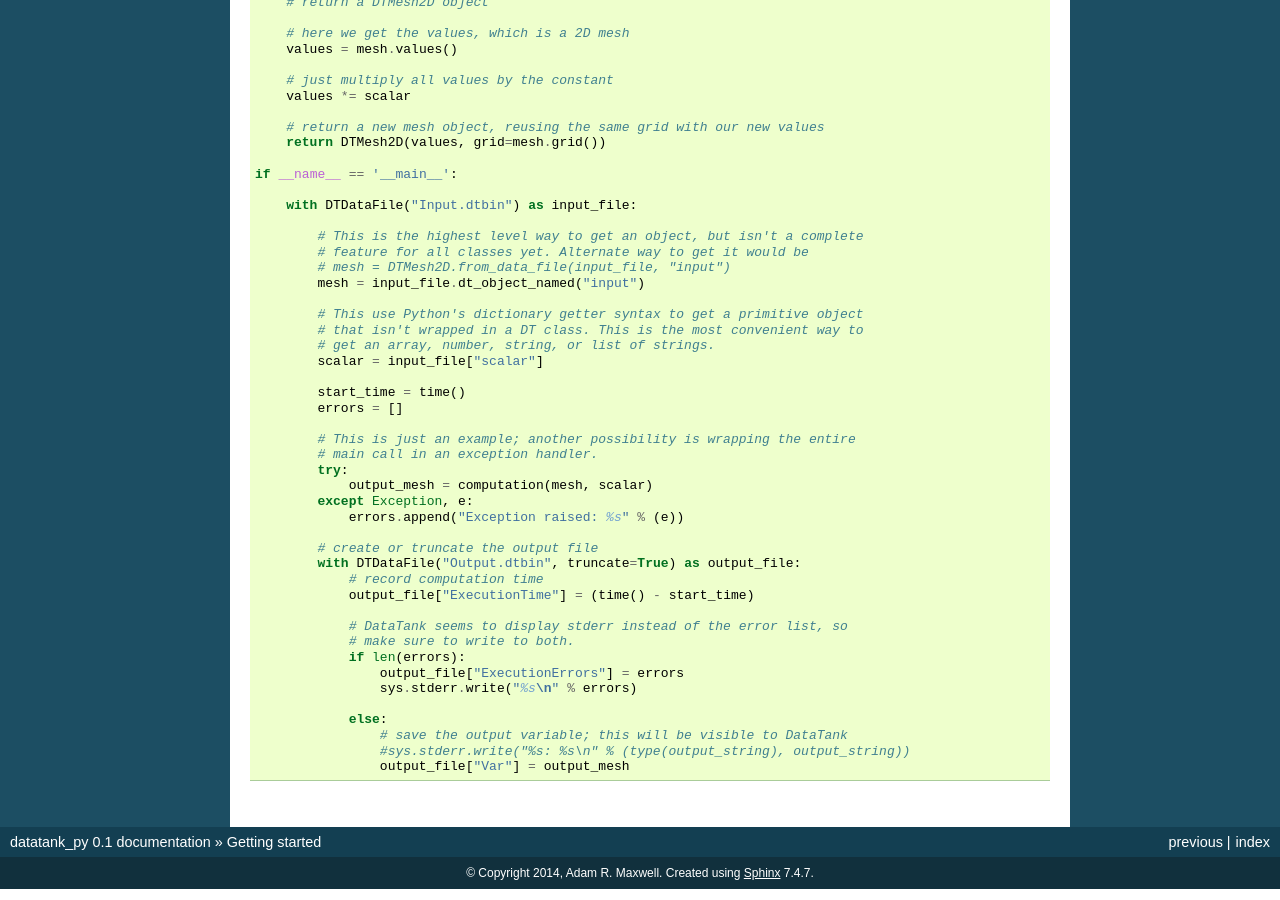
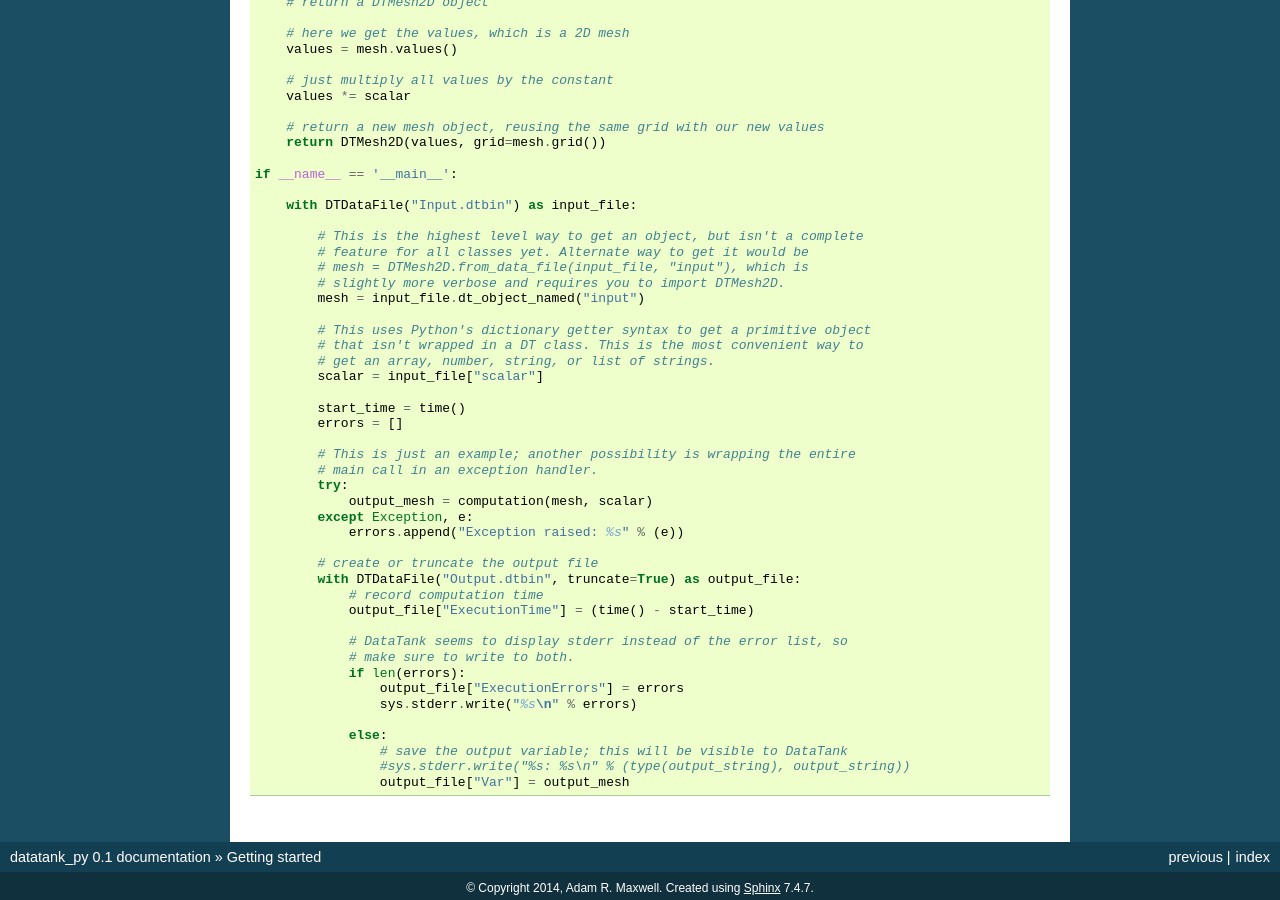
Before and after one commit to amaxwell/datatank_py, a Sphinx documentation site: the page built from doc/getting_started.rst, in a window 1280 px wide and 900 px high, scrolled down 1342 px. Built offline with Sphinx 7.4.7, drawn with Linux system fonts in a browser that asks for light colours; some of the changed text lies outside the part shown.

Commit message:
fix doc wording

```diff
--- a/doc/getting_started.rst
+++ b/doc/getting_started.rst
@@ -64,10 +64,11 @@ A simple example
 
             # This is the highest level way to get an object, but isn't a complete
             # feature for all classes yet. Alternate way to get it would be
-            # mesh = DTMesh2D.from_data_file(input_file, "input")
+            # mesh = DTMesh2D.from_data_file(input_file, "input"), which is
+            # slightly more verbose and requires you to import DTMesh2D.
             mesh = input_file.dt_object_named("input")
 
-            # This use Python's dictionary getter syntax to get a primitive object
+            # This uses Python's dictionary getter syntax to get a primitive object
             # that isn't wrapped in a DT class. This is the most convenient way to
             # get an array, number, string, or list of strings.
             scalar = input_file["scalar"]
```
Also changed, not shown: other parts of doc/getting_started.rst (+2 -2 lines).
